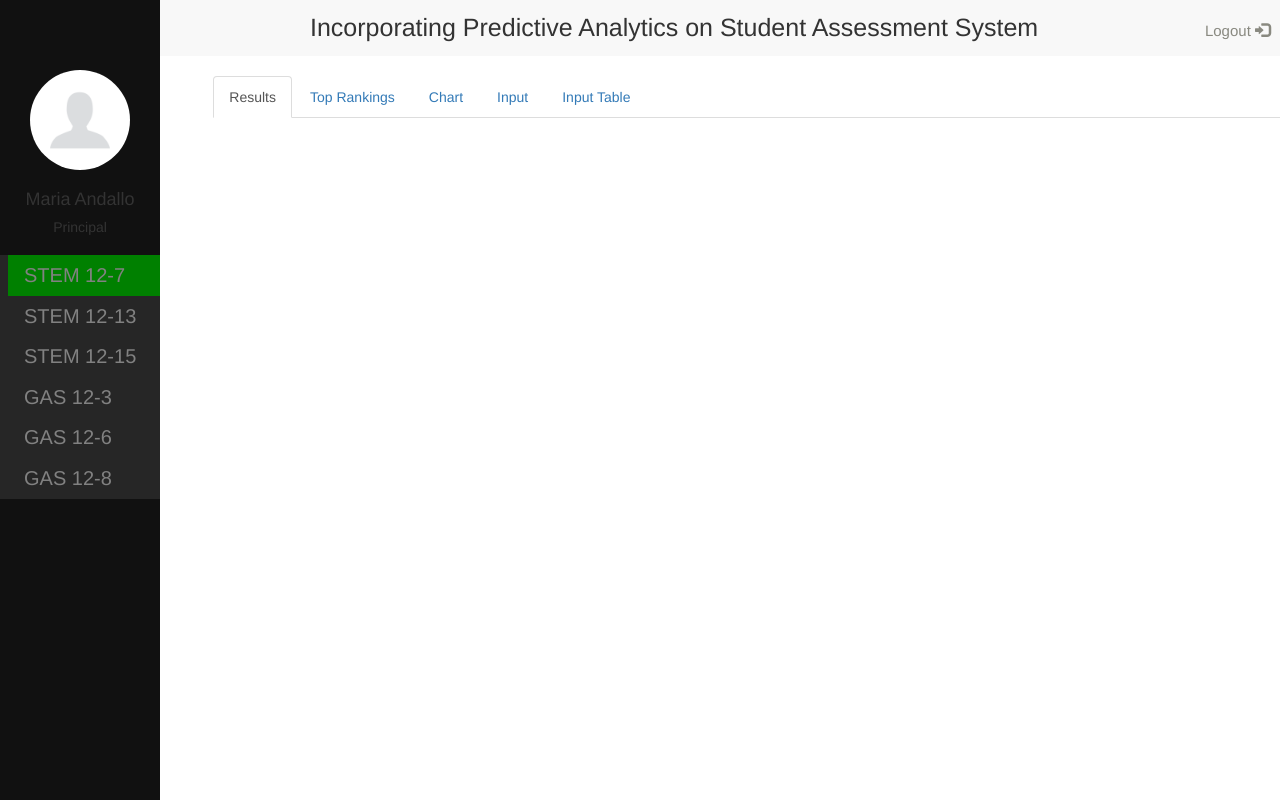
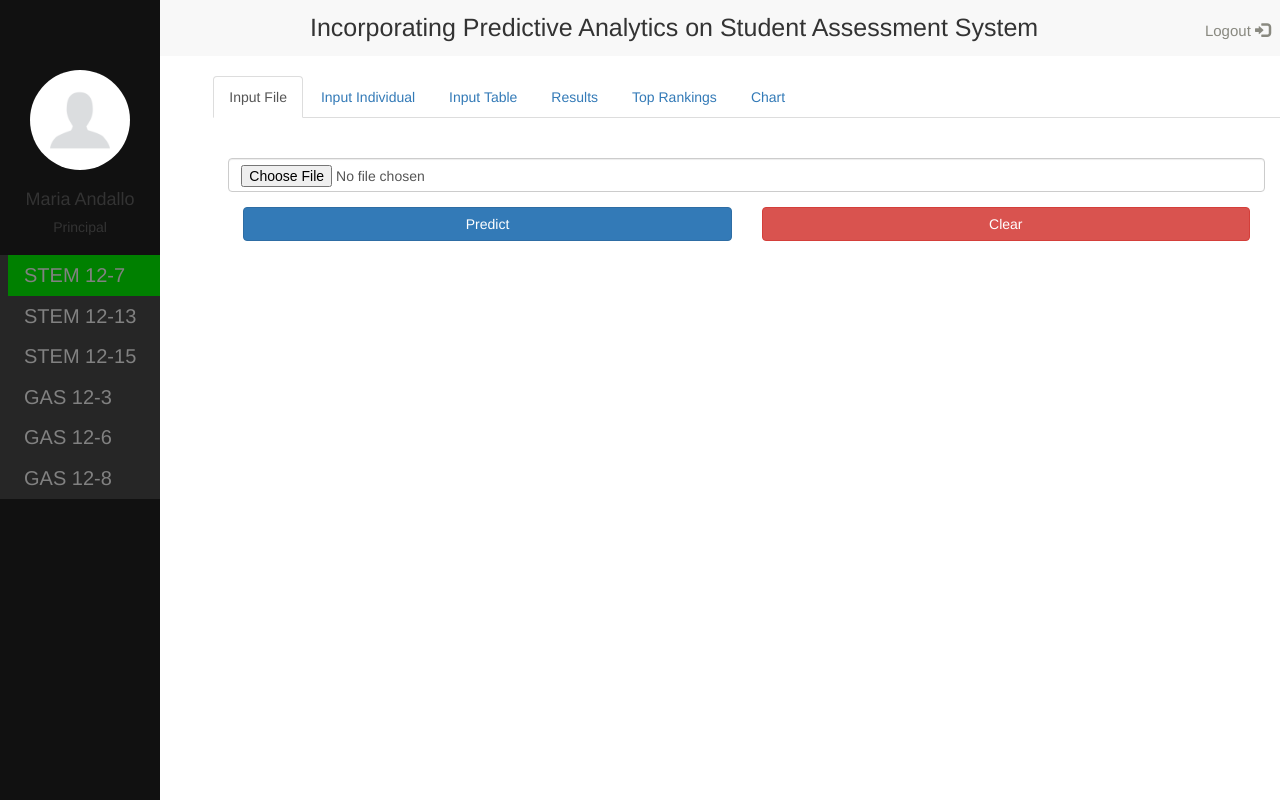
Before and after one commit to paulsablan/studentassessmentsystem, a Flask app: template templates/Admin.html in a window 1280 px wide. Run offline with Flask 2, Linux system fonts and the light colour scheme; the template is opened without the code that fills it, so the values that code supplies are empty; some libraries are stand-ins or nearby versions.

Commit message:
Updated the system features

```diff
--- a/main.py
+++ b/main.py
@@ -51,13 +51,16 @@ def sendemail(receive,filename,dataset):
 	receiver = receive
 	status = ""
 	studentdata = dataset
-	if studentdata == "None":
+	print(type(studentdata))
+	print(studentdata)
+	if type(studentdata) is str and (studentdata == "None" or studentdata == ",,,,,,,,,,,,,,"):
 		studentdata = None
 	else:
 		j = studentdata.split(',')
 		studentdata = []
 		for i in range(2,len(j)):
 			studentdata.append(int(j[i]))
+
 	#second_half,final_grade,fuzzy_results = train_naive(file,98)
 	second_half, final_grade =  get_summaries(get_summaries_file,100)
 	predict_secondhalf, predict_finalgrade = predict_grades(file,second_half, final_grade, studentdata)
--- a/static/js/custom.js
+++ b/static/js/custom.js
@@ -44,13 +44,18 @@ function predict(file, dataset){
                 console.log(data);
                 var table = "";
                 var tablerow = "";
-                var number = "";
+                var studentname = "";
                 var remarks = "";
                 var toptable = "";
                 var toptablerow = "";
+                var inputtable = "";
+                var inputtablerow = "";
+                var counter = 1;
+                inputtable = document.getElementById("inputTable");
+                inputtablerow = inputtable.rows;
                 table = "<tr><th>Student</th><th>Second Half Grade</th><th>Final Grade</th><th>Remarks</th><th>Financial</th><th>Family</th><th>Relatives</th><th>Health</th><th>Materials</th><th>Parenting</th><th>Study Habit</th></tr>";
                 for (x = 0; x < data.predict_finalgrade.length; x++){
-                  number = x+1;
+                  studentname = inputtablerow[counter].cells[0].firstChild.data;
                   if(data.predict_finalgrade[x] <= "75"){
                     remarks = "FAILED";
                   }
@@ -62,11 +67,12 @@ function predict(file, dataset){
                   }
                   tablerow = tablerow + "<tr>";
                   toptablerow = toptablerow + "<tr>"
-                  tablerow = tablerow + "<td>Student " + number + "</td><td>" + data.predict_secondhalf[x] + "</td><td>" + data.predict_finalgrade[x] + "</td><td>" + remarks + "</td>";
+                  tablerow = tablerow + "<td>" + studentname + "</td><td>" + data.predict_secondhalf[x] + "</td><td>" + data.predict_finalgrade[x] + "</td><td>" + remarks + "</td>";
                   for (y = 0; y < 7; y++){
                         tablerow = tablerow + "<td>"+ data.fuzzy_results[x][y][1] + "</td>";
                   }
                   tablerow = tablerow + "</tr>";
+                  counter++;
                 }
                 table = table + tablerow;
                 document.getElementById("resultstable").innerHTML = table;
@@ -110,13 +116,13 @@ function predict(file, dataset){
 
 //predict - faculty
 $('#predict').click(function(e){
-var file = ""
-if(document.getElementById("openFile").files.length == 0){
-  file = "None";
-}
-else{
-  file = document.getElementById("openFile").files[0].name;
-}
+var file = "";
+var dataset = "None";
+file = document.getElementById("openFile").files[0].name;
+predict(file, dataset);
+});
+$('#predictindividual').click(function(e){
+var file = "None";
 var name = document.getElementById("studName").value;
 var grade = document.getElementById("grade").value;
 var famSize = document.getElementById("famSize").value;
@@ -134,8 +140,8 @@ var absences = document.getElementById("absences").value;
 var g1 = document.getElementById("g1").value;
 var dataset = [name, grade, famSize, parentStatus, mEdu, fEdu, mJob, fJob, failures, famSup, activities, internet, health, absences, g1];
 predict(file, dataset);
+opencsv(file,dataset);
 });
-
 function predictadmin(file, dataset){
   console.log(dataset);
 
@@ -157,11 +163,17 @@ function predictadmin(file, dataset){
                 var remarks = "";
                 var failedCounter = 0;
                 var failingCounter = 0;
+                var toptable = "";
+                var toptablerow = "";
                 var passedCounter = 0;
-                var toptable = "";
+                var inputtable = "";
+                var inputtablerow = "";
+                var counter = 1;
+                inputtable = document.getElementById("inputTable");
+                inputtablerow = inputtable.rows;
                 table = "<tr><th>Student</th><th>Second Half Grade</th><th>Final Grade</th><th>Remarks</th><th>Financial</th><th>Family</th><th>Relatives</th><th>Health</th><th>Materials</th><th>Parenting</th><th>Study Habit</th></tr>";
                 for (x = 0; x < data.predict_finalgrade.length; x++){
-                  number = x+1;
+                  studentname = inputtablerow[counter].cells[0].firstChild.data;
                   if(data.predict_finalgrade[x] <= "75"){
                     remarks = "FAILED";
                     failedCounter++;
@@ -175,7 +187,7 @@ function predictadmin(file, dataset){
                     passedCounter++;
                   }
                   tablerow = tablerow + "<tr>"
-                  tablerow = tablerow + "<td>Student " + number + "</td><td>" + data.predict_secondhalf[x] + "</td><td>" + data.predict_finalgrade[x] + "</td><td>" + remarks + "</td>";
+                  tablerow = tablerow + "<td>" + studentname + "</td><td>" + data.predict_secondhalf[x] + "</td><td>" + data.predict_finalgrade[x] + "</td><td>" + remarks + "</td>";
                   for (y = 0; y < 7; y++){
                         tablerow = tablerow + "<td>"+ data.fuzzy_results[x][y][1] + "</td>"
                   }
@@ -243,15 +255,16 @@ function predictadmin(file, dataset){
               }
             });
 }
+
 //predict - admin
 $('#predictadmin').click(function(e){
-var file = ""
-if(document.getElementById("openFileadmin").files.length == 0){
-  file = "None";
-}
-else{
-  file = document.getElementById("openFileadmin").files[0].name;
-}
+var file = "";
+var dataset = "None";
+file = document.getElementById("openFile").files[0].name;
+predict(file, dataset);
+});
+$('#predictindividualadmin').click(function(e){
+var file = "None";
 var name = document.getElementById("studName").value;
 var grade = document.getElementById("grade").value;
 var famSize = document.getElementById("famSize").value;
@@ -268,13 +281,22 @@ var health = document.getElementById("health").value;
 var absences = document.getElementById("absences").value;
 var g1 = document.getElementById("g1").value;
 var dataset = [name, grade, famSize, parentStatus, mEdu, fEdu, mJob, fJob, failures, famSup, activities, internet, health, absences, g1];
-predictadmin(file, dataset);
-console.log(dataset);
+predict(file, dataset);
+opencsv(file,dataset);
 });
-function opencsv(file){
+function opencsv(file, dataset){
   var theFile = file;
-
- if (theFile) {
+ if(file == "None"){
+   var table =  document.getElementById("inputTable");
+   var tablerow = "";
+   table = "<tr><th>Student Name</th><th>Grade</th><th>famSize</th><th>parentStatus</th><th>mEdu</th><th>fEdu</th><th>mJob</th><th>fJob</th><th>failures</th><th>famSup</th><th>activities</th><th>internet</th><th>health</th><th>absences</th><th>g1</th></tr>";
+   for(var x = 0; x < dataset.length; x++){
+    tablerow = tablerow + "<td>" + dataset[x] + "</td>";
+   }
+   table = table + "<tr>" + tablerow + "</tr>";
+   document.getElementById("inputTable").innerHTML = table;
+ }
+ else{
  var table = document.getElementById("inputTable");
  var headerLine = "";
  var myReader = new FileReader();
@@ -307,3 +329,29 @@ var fileSize = 0;
    var file = document.getElementById("openFile").files[0];
    opencsv(file);
 });
+$('#openFileadmin').change(function(e){
+var fileSize = 0;
+   var file = document.getElementById("openFile").files[0];
+   opencsv(file);
+});
+$('#clear').click(function(e){
+  document.getElementById("openFile").value = "";
+});
+$('#clearindividual').click(function(e){
+  document.getElementById("studName").value = "";
+  document.getElementById("grade").value = "";
+  document.getElementById("famSize").value = "";
+  document.getElementById("parentStatus").value = "";
+  document.getElementById("mEdu").value = "";
+  document.getElementById("fEdu").value = "";
+  document.getElementById("mJob").value = "";
+  document.getElementById("fJob").value = "";
+  document.getElementById("failures").value = "";
+  document.getElementById("famSup").value = "";
+  document.getElementById("activities").value = "";
+  document.getElementById("health").value = "";
+  document.getElementById("internet").value = "";
+  document.getElementById("health").value = "";
+  document.getElementById("absences").value = "";
+  document.getElementById("g1").value = "";
+});
--- a/templates/Admin.html
+++ b/templates/Admin.html
@@ -19,7 +19,7 @@
 
     <title>Admin - Incorporating Predictive Analytics on Student Assessment System</title>
 </head>
-<body  onload="predictadmin('STEM-12-7.csv','None'); opencsv('/dataset/STEM-12-7.csv');">
+<body>
 	<nav class="navbar navbar-default navbar-admin"><span class="navbar-title">Incorporating Predictive Analytics on Student Assessment System</span><a href="/" class="logout-link">Logout <i class="glyphicon glyphicon-log-in log-icon"></i></a></nav>
 	<div class="sidenav">
 		<div class="profile-image">
@@ -30,32 +30,32 @@
 			<h5>Principal</h5>
 		</div>
 		<ul class="dropdown-container">
-		    <li class="active clicked"><a data-toggle="tab" href="#home" onclick="predictadmin('STEM-12-7.csv','None'); opencsv('/dataset/STEM-12-7.csv');">STEM 12-7</a></li>
-		    <li><a data-toggle="tab" href="#home" onclick="predictadmin('STEM-12-13.csv','None'); opencsv('/dataset/STEM-12-13.csv');">STEM 12-13</a></li>
-		    <li><a data-toggle="tab" href="#home" onclick="predictadmin('STEM-12-15.csv','None'); opencsv('/dataset/STEM-12-15.csv');">STEM 12-15</a></li>
-		    <li><a data-toggle="tab" href="#home" onclick="predictadmin('GAS-12-3.csv','None'); opencsv('/dataset/GAS-12-3.csv');">GAS 12-3</a></li>
-		    <li><a data-toggle="tab" href="#home" onclick="predictadmin('GAS-12-6.csv','None');opencsv('/dataset/GAS-12-6.csv');">GAS 12-6</a></li>
-		    <li><a data-toggle="tab" href="#home" onclick="predictadmin('GAS-12-8.csv','None'); opencsv('/dataset/GAS-12-8.csv');">GAS 12-8</a></li>
+		    <li class="active clicked"><a data-toggle="tab" href="#home">STEM 12-7</a></li>
+		    <li><a data-toggle="tab" href="#home">STEM 12-13</a></li>
+		    <li><a data-toggle="tab" href="#home">STEM 12-15</a></li>
+		    <li><a data-toggle="tab" href="#home">GAS 12-3</a></li>
+		    <li><a data-toggle="tab" href="#home">GAS 12-6</a></li>
+		    <li><a data-toggle="tab" href="#home">GAS 12-8</a></li>
 		</ul>
 	</div>
 	<div id="home" class="row content-user">
 		<ul class="col-md-offset-2 nav nav-tabs">
-		    <li class="active"><a data-toggle="tab" href="#results">Results</a></li>
-		    <li><a data-toggle="tab" href="#menu3">Top Rankings</a></li>
-		    <li><a data-toggle="tab" href="#menu4">Chart</a></li>
-		    <li><a data-toggle="tab" href="#menu1">Input</a></li>
-		    <li><a data-toggle="tab" href="#menu2">Input Table</a></li>
-
+			<li class="active"><a data-toggle="tab" href="#file">Input File</a></li>
+		    <li><a data-toggle="tab" href="#individual">Input Individual</a></li>
+		    <li><a data-toggle="tab" href="#table">Input Table</a></li>
+		    <li><a data-toggle="tab" href="#results">Results</a></li>
+		    <li><a data-toggle="tab" href="#top">Top Rankings</a></li>
+		    <li><a data-toggle="tab" href="#chart">Chart</a></li>
 		</ul>
 
 		<div class="col-md-offset-2 tab-content" >
-			<div id="menu4" class="tab-pane fade">
+			<div id="chart" class="tab-pane fade">
 				<center>
 						<br>
 						<canvas id="learningChart" height="130px" />
 				</center>
 		    </div>
-		    <div id="menu3" class="tab-pane fade">
+		    <div id="top" class="tab-pane fade">
 				<center>
 						<br><br>
 						<div class="list-table">
@@ -64,13 +64,24 @@
 						</div>
 				</center>
 		    </div>
-		    <div id="menu1" class="tab-pane fade">
+		    <div id="file" class="tab-pane fade in active">
+				<center>
 					<div class="col-md-12">
 						<div class="form-group">
-						    <br>
-							<input type="file" name="openFile" id="openFileadmin" class="form-control" accept=".csv,.xlsx">
+						    <br><br>
+							<input type="file" name="openFile" id="openFile" class="form-control" accept=".csv,.xlsx">
 						</div>
+					<div class="col-md-6">
+						<button class="btn btn-primary btn-predict" id="predictadmin">Predict</button>
 					</div>
+					<div class="col-md-6">
+						<button class="btn btn-danger btn-predict" id="clear">Clear</button>
+					</div>
+					</div>
+				</center>
+		    </div>
+		    <div id="individual" class="tab-pane fade">
+		    		<br><br>
 					<form method="get">
 						  <div class="col-md-4">
 						  	  <div class="form-group">
@@ -139,12 +150,16 @@
 						      </div>
 						  </div>
 					</form>
-					<div class="col-md-12">
-						<button class="btn btn-primary btn-predict" id="predictadmin">Predict</button>
+					<div class="col-md-6">
+						<button class="btn btn-primary btn-predict" id="predictindividualadmin">Predict</button>
+					</div>
+					<div class="col-md-6">
+						<button class="btn btn-danger btn-predict" id="clearindividual">Clear</button>
 					</div>
 
 		    </div>
-		    <div id="menu2" class="tab-pane fade">
+
+		    <div id="table" class="tab-pane fade">
 		      <div>
 					<center>
 						<br><br>
```
Also changed, not shown: templates/Faculty.html (+32 -18 lines).
